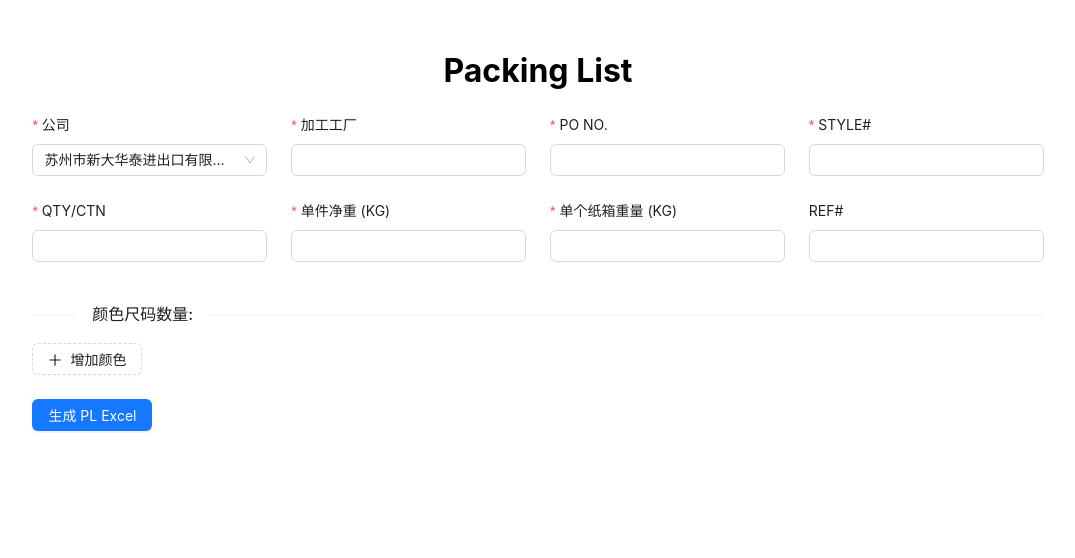
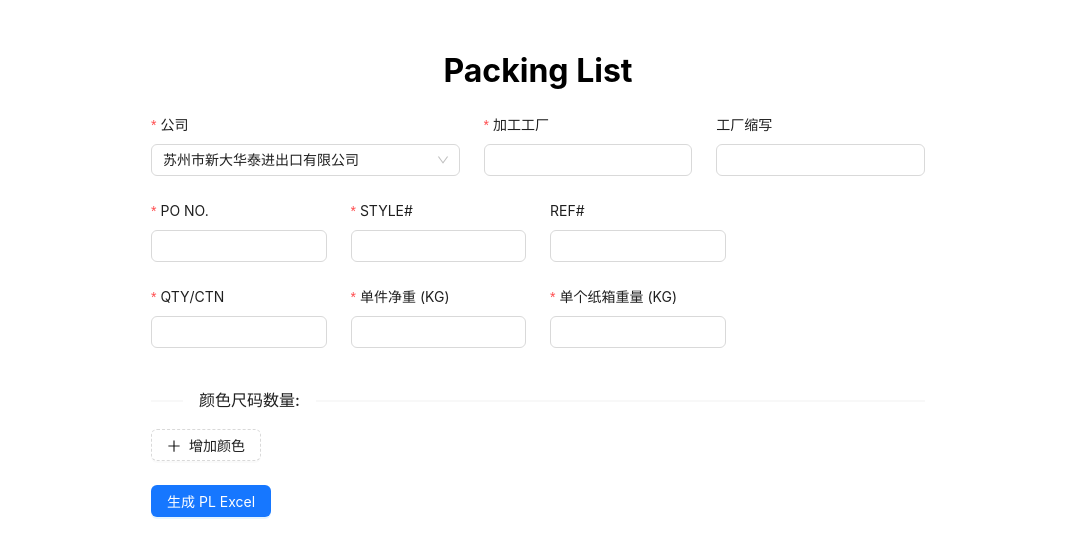
Before and after one commit to DivineRapierH/ldp-quotation, a Next.js app: page /packing-list in a window 1280 px wide. Shown: the top 558 px of the page, without its empty margins (102-1177 px from the left). Built offline with nearby package versions, Linux system fonts and the light colour scheme.

Commit message:
feat: generate filename on client side

```diff
--- a/components/DTOs.ts
+++ b/components/DTOs.ts
@@ -1,6 +1,7 @@
 export interface PLFormValues {
   companyName: string,
   factoryName: string,
+  factoryAbbr: string|null,
   poName: string,
   style: string,
   ref: string|null,
@@ -31,6 +32,7 @@ export interface PLFormValues {
 export interface PLRequestValues {
   companyName: string,
   factoryName: string,
+  factoryAbbr: string|null,
   poName: string,
   style: string,
   ref: string|null,
--- a/components/PLFrom.tsx
+++ b/components/PLFrom.tsx
@@ -1,6 +1,6 @@
 import {Button, Col, Divider, Form, Input, InputNumber, Row, Select, Space} from "antd";
 import React from "react";
-import {PLFormValues, PLRequestValues} from "./DTOs";
+import {PLRequestValues} from "./DTOs";
 import {MinusCircleOutlined, PlusOutlined} from "@ant-design/icons";
 
 export default function PLFrom({onSubmit, isLoading}: {
@@ -32,6 +32,7 @@ export default function PLFrom({onSubmit, isLoading}: {
         const plRequestValues: PLRequestValues = {
           companyName: values.companyName,
           factoryName: values.factoryName,
+          factoryAbbr: values.factoryAbbr,
           poName: values.poName,
           style: values.style,
           ref: values.ref,
@@ -44,7 +45,7 @@ export default function PLFrom({onSubmit, isLoading}: {
       }}
     >
       <Row gutter={24}>
-        <Col span={6}>
+        <Col span={10}>
           <Form.Item
             name="companyName"
             label="公司"
@@ -64,7 +65,7 @@ export default function PLFrom({onSubmit, isLoading}: {
             />
           </Form.Item>
         </Col>
-        <Col span={6}>
+        <Col span={7}>
           <Form.Item
             name="factoryName"
             label="加工工厂"
@@ -78,6 +79,16 @@ export default function PLFrom({onSubmit, isLoading}: {
             <Input type="text"/>
           </Form.Item>
         </Col>
+        <Col span={7}>
+          <Form.Item
+            name="factoryAbbr"
+            label="工厂缩写"
+          >
+            <Input type="text"/>
+          </Form.Item>
+        </Col>
+      </Row>
+      <Row gutter={24}>
         <Col span={6}>
           <Form.Item
             name="poName"
@@ -102,6 +113,14 @@ export default function PLFrom({onSubmit, isLoading}: {
                 message: '请输入 STYLE# !',
               },
             ]}
+          >
+            <Input type="text"/>
+          </Form.Item>
+        </Col>
+        <Col span={6}>
+          <Form.Item
+            name="ref"
+            label="REF#"
           >
             <Input type="text"/>
           </Form.Item>
@@ -147,14 +166,6 @@ export default function PLFrom({onSubmit, isLoading}: {
                 message: '请输入 单个纸箱重量 !',
               },
             ]}
-          >
-            <Input type="text"/>
-          </Form.Item>
-        </Col>
-        <Col span={6}>
-          <Form.Item
-            name="ref"
-            label="REF#"
           >
             <Input type="text"/>
           </Form.Item>
--- a/pages/packing-list/index.tsx
+++ b/pages/packing-list/index.tsx
@@ -45,11 +45,7 @@ function callApi(request: PLRequestValues,
   // Assume url is the API endpoint that returns an octet-stream file
   axios.post(url, request, {responseType: 'blob'})
     .then(response => {
-      // get Content-Disposition header
-      const contentDisposition = response.headers['Content-Disposition'];
-      // extract filename using regex
-      const filename = contentDisposition ? contentDisposition.match(/filename="(.+)"/)[1] : 'PL.xlsx';
-      console.log('filename: ' + filename);
+      const filename = `${request.poName}-${request.style}-${request.factoryAbbr ? request.factoryAbbr : request.factoryName}.xlsx`;
       // create a file link
       const fileLink = URL.createObjectURL(response.data);
       // create an <a> element
```
